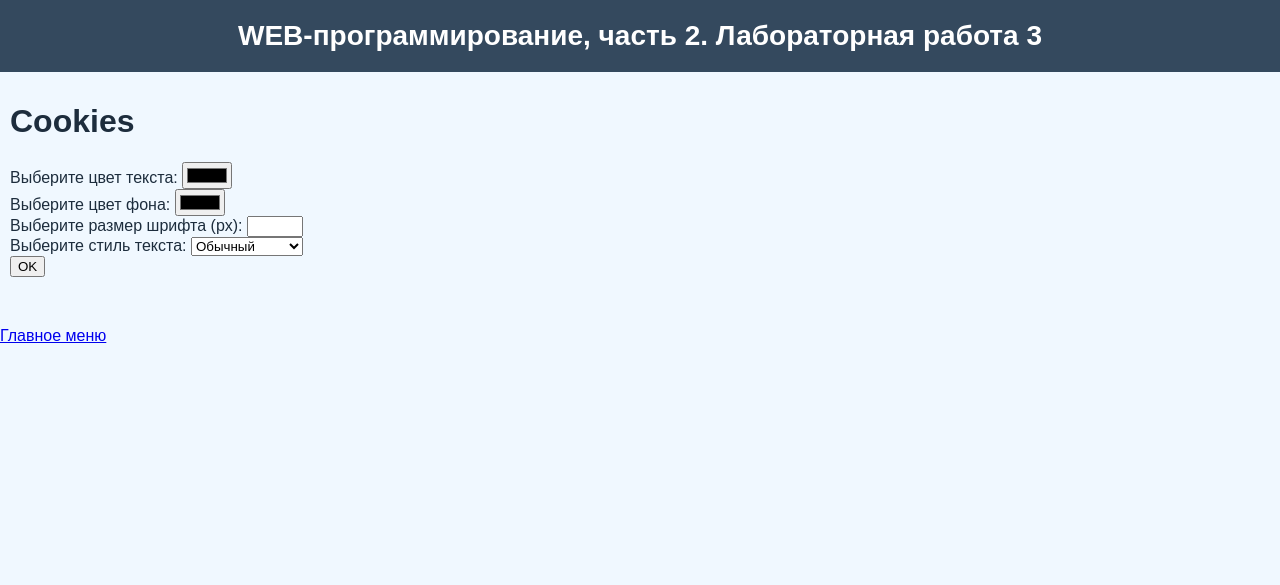
After one commit to sssonyaaab/web--programming-labs-2, a Flask app: page /lab3/settings in a window 1280 px wide. The commit adds this page. Shown: the top 585 px of the page. Run offline with Flask 3, Linux system fonts and the light colour scheme.

Commit message:
Настройки отображения

```diff
--- a/lab3.py
+++ b/lab3.py
@@ -70,5 +70,30 @@ def pay():
 
 @lab3.route('/lab3/success')
 def success():
-    price = request.args.get('price')  # Получаем цену из параметров запроса
+    price = request.args.get('price')
     return render_template('lab3/success.html', price=price)
+
+
+@lab3.route('/lab3/settings')
+def settings():
+    color = request.args.get('color')
+    background = request.args.get('background')
+    font_size = request.args.get('font_size')
+    font_style = request.args.get('font_style')
+    if color or background or font_size or font_style:
+        resp = make_response(redirect('/lab3/settings'))
+        if color:
+            resp.set_cookie('color', color)
+        if background:
+            resp.set_cookie('background', background)
+        if font_size:
+            resp.set_cookie('font_size', font_size)
+        if font_style:
+            resp.set_cookie('font_style', font_style)
+        return resp
+    color = request.cookies.get('color')
+    background = request.cookies.get('background')
+    font_size = request.cookies.get('font_size')
+    font_style = request.cookies.get('font_style')
+    resp = make_response(render_template('lab3/settings.html', color=color, background=background, font_size=font_size, font_style=font_style))
+    return resp
--- a/templates/base.html
+++ b/templates/base.html
@@ -6,6 +6,33 @@
     <title>Соня Баранова. {% block lab %}{% endblock %}</title>
     <link rel="stylesheet" href="{{url_for('static', filename = 'main.css')}}">
     <link rel="icon" href="{{ url_for('static', filename='favicon.ico') }}" type="image/x-icon">
+    <style>
+        body {
+            {% if request.cookies.get('color') %}
+            color: {{ request.cookies.get('color') }};
+            {% endif %}
+
+            {% if request.cookies.get('background') %}
+            background-color: {{ request.cookies.get('background') }};
+            {% endif %}
+
+            {% if request.cookies.get('font_size') %}
+            font-size: {{ request.cookies.get('font_size') }}px;
+            {% endif %}
+
+            {% if request.cookies.get('font_style') == 'bold' %}
+            font-weight: bold;
+            {% elif request.cookies.get('font_style') == 'italic' %}
+            font-style: italic;
+            {% elif request.cookies.get('font_style') == 'underline' %}
+            text-decoration: underline;
+            {% else %}
+            font-weight: normal;
+            font-style: normal;
+            text-decoration: none;
+            {% endif %}
+        }
+    </style>
 </head>
 <body>
     <header>
--- a/templates/lab3/lab3.html
+++ b/templates/lab3/lab3.html
@@ -21,5 +21,8 @@
         <li>
             <a href="/lab3/order">Заказ напитка</a>
         </li>
+        <li>
+            <a href="/lab3/settings">Выбор цвета</a>
+        </li>
     </ol>
 {% endblock %}
--- /dev/null
+++ b/templates/lab3/settings.html
@@ -0,0 +1,35 @@
+{% extends "base.html" %}
+
+{% block lab %} Лабораторная работа 3{% endblock %}
+
+{% block main %}
+
+    <h1>Cookies</h1>
+    <form>
+        <div>
+            <label class="label" for="color">Выберите цвет текста:</label>
+            <input type="color" id="color" name="color" value="{{ color or '' }}">
+        </div>
+        <div>
+            <label class="label" for="background">Выберите цвет фона:</label>
+            <input type="color" id="background" name="background" value="{{ background or '' }}">
+        </div>
+        <div>
+            <label class="label" for="font_size">Выберите размер шрифта (px):</label>
+            <input type="number" id="font_size" name="font_size" value="{{ font_size or '' }}" min="10" max="50">
+        </div>
+        <div>
+            <label class="label" for="font_style">Выберите стиль текста:</label>
+            <select id="font_style" name="font_style">
+                <option value="normal" {% if font_style == 'normal' %}selected{% endif %}>Обычный</option>
+                <option value="bold" {% if font_style == 'bold' %}selected{% endif %}>Жирный</option>
+                <option value="italic" {% if font_style == 'italic' %}selected{% endif %}>Курсив</option>
+                <option value="underline" {% if font_style == 'underline' %}selected{% endif %}>Подчеркнутый</option>
+            </select>
+        </div>
+        <div>
+            <button type="submit">OK</button>
+        </div>
+    </form>
+
+{% endblock %}
```
